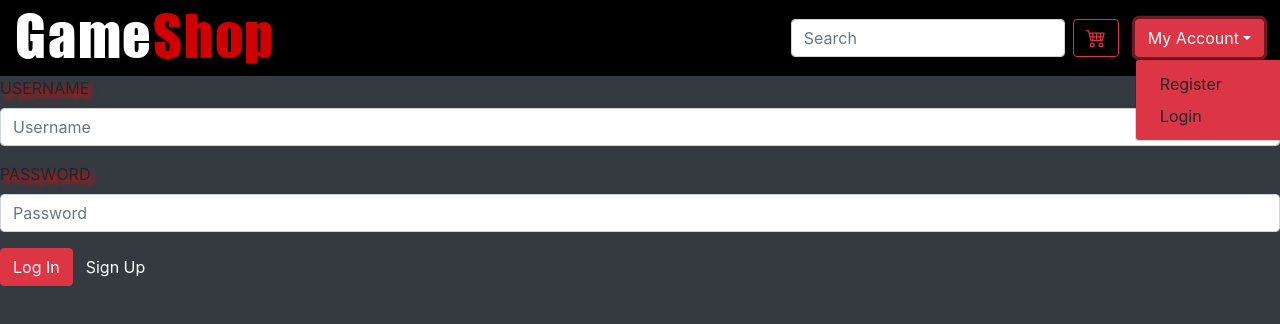
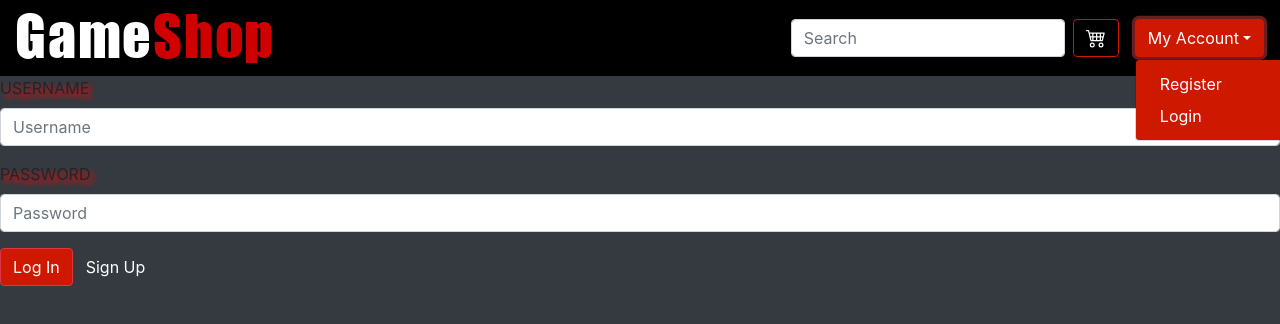
Before and after one commit to Rod97/game-shop, an Angular app in the folder Angular/Gameshop/: page /login in a window 1280 px wide. Both pictures are taken after a click on the button "My Account". Shown: the top 324 px of the page. Built offline with nearby package versions, Linux system fonts and the light colour scheme.

Commit message:
myAccount toggle hover

```diff
--- a/Angular/Gameshop/src/app/app.component.css
+++ b/Angular/Gameshop/src/app/app.component.css
@@ -48,3 +48,33 @@
 .bg-dark{
     background-color: black!important;
 }
+.btn-outline-danger:hover{
+    color: #cf1800!important;
+}
+.btn-outline-danger{
+    color: #ffffff!important;
+    border-color: #cf1800!important;
+}
+.btn-danger{
+    background-color: #cf1800;
+}
+.btn-outline-danger:hover{
+    color:#ffffff!important;
+    background-color: #cf1800!important;
+}
+.btn-outline-danger:active{
+    color:#ffffff!important;
+    background-color: #cf1800!important;
+}
+.bg-gsred{
+    background-color:#cf1800;
+}
+.btntext{
+    color:#ffffff
+}
+.dropdown-item:hover{
+    background-color: #6b1a10;
+}
+.dropdown-toggle:focus{
+    background-color: #cf1800!important;
+}
--- a/Angular/Gameshop/src/app/app.component.html
+++ b/Angular/Gameshop/src/app/app.component.html
@@ -62,9 +62,9 @@
             <button class="btn btn-outline-danger dropdown-toggle" type="button" id="optionMenu" data-toggle="dropdown"
               aria-haspopup="true" aria-expanded="false">My Account</button>
             <!--Could replace this with a little person icon-->
-            <div class="dropdown-menu bg-danger" aria-labelledby="optionMenu">
-              <a class="dropdown-item" type="button" routerLink="/register">Register</a>
-              <a class="dropdown-item" type="button" routerLink="/login">Login</a>
+            <div class="dropdown-menu bg-gsred" aria-labelledby="optionMenu">
+              <a class="dropdown-item btntext" type="button" routerLink="/register">Register</a>
+              <a class="dropdown-item btntext" type="button" routerLink="/login">Login</a>
             </div>
           </li>
 
--- a/Angular/Gameshop/src/app/user/user-info/user-info.component.css
+++ b/Angular/Gameshop/src/app/user/user-info/user-info.component.css
@@ -0,0 +1,4 @@
+.bg-bggame{
+    background-color: rgba(12, 12, 17, 0.651);
+
+}
--- a/Angular/Gameshop/src/app/user/user-info/user-info.component.html
+++ b/Angular/Gameshop/src/app/user/user-info/user-info.component.html
@@ -1,11 +1,11 @@
-<div class=row>
-<div class=col>
-<h1>{{currentUser.firstname}} {{currentUser.lastname}}</h1>
+<div class="container bg-bggame mt-5 border">
+    <div class="row">
+        <h1 class="text-white ml-3">{{currentUser.firstname}} {{currentUser.lastname}}</h1>
+        <div class="container text-white">
+
 
             <table class="table table-dark">
-    <thead>
-        <th>Personal Information</th>
-    </thead>
+
                 <tbody>
                     <tr>
                         <td>Email</td><td>{{currentUser.email}}</td>
@@ -21,10 +21,10 @@
                     </tr>
                 </tbody>
             </table>
-</div>
-<div class=col>
-    <button>a</button>
-    <button>b</button>
-    <button>c</button>
+
         </div>
     </div>
+    <div>
+        <button type="button" class="btn btn-danger mb-3">Edit Info</button>
+    </div>
+</div>
--- a/Angular/Gameshop/src/app/user/user-login/login-form/login.component.css
+++ b/Angular/Gameshop/src/app/user/user-login/login-form/login.component.css
@@ -2,3 +2,9 @@
     text-transform: uppercase;
     text-shadow: 4px 4px 5px red;
 }
+.btn-danger{
+    background-color: #cf1800;
+}
+.btn-danger:hover{
+    background-color: #6b1a10;;
+}
```
Also changed, not shown: 1 other file (tests, documents, lock files or other folders). Lines whose indentation alone changed are shown as unchanged.
